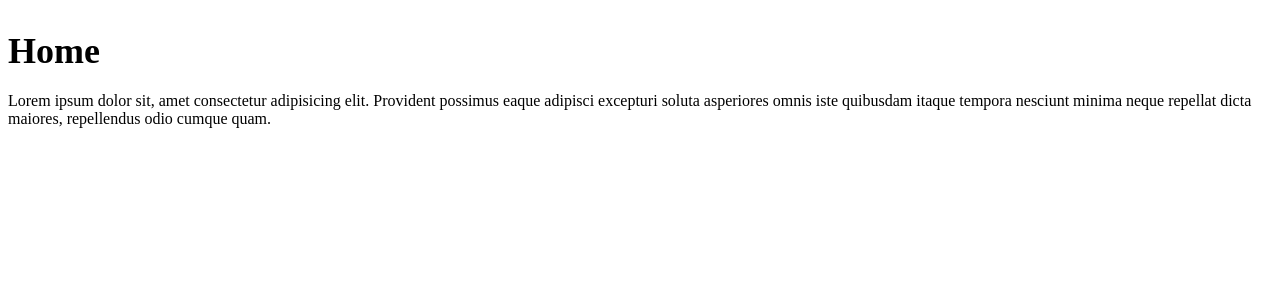
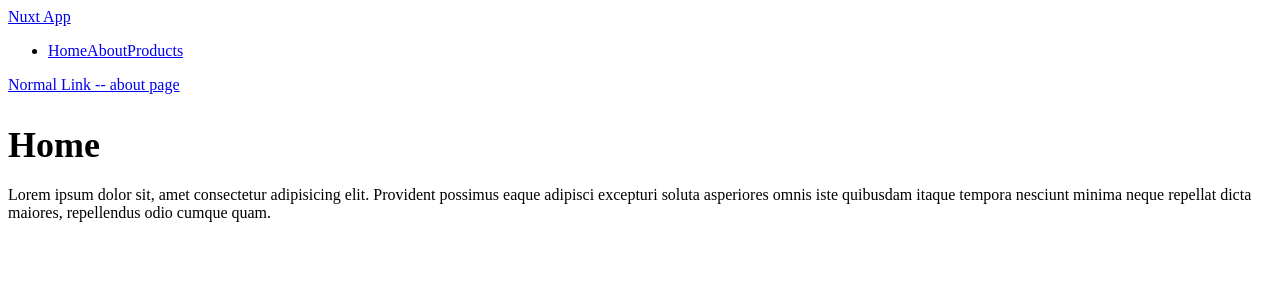
Before and after one commit to ciamac-da/nuxt-01, a Nuxt app: page / in a window 1280 px wide. Shown: the top 300 px of the page. Built offline with nearby package versions, Linux system fonts and the light colour scheme.

Commit message:
NuxtLink

```diff
--- a/pages/about.vue
+++ b/pages/about.vue
@@ -1,5 +1,19 @@
 <template>
     <div>
+        <header>
+            <nav>
+                <NuxtLink to="/">Cia</NuxtLink>
+                <ul>
+                    <li>
+                        <NuxtLink to="/">Home</NuxtLink>
+                        <NuxtLink to="/about">About</NuxtLink>
+                        <NuxtLink to="/products">Products</NuxtLink>
+                    </li>
+                </ul>
+                <a href="/about"> Normal Link -- about page</a>
+            </nav>
+        </header>
+
         <h2>About</h2>
         <p>Lorem ipsum dolor sit, amet consectetur adipisicing elit. Provident possimus eaque adipisci excepturi soluta asperiores omnis iste quibusdam itaque tempora nesciunt minima neque repellat dicta maiores, repellendus odio cumque quam.</p>
     </div>
--- a/pages/index.vue
+++ b/pages/index.vue
@@ -1,8 +1,21 @@
 <template>
     <div>
+        <header>
+            <nav>
+                <NuxtLink to="/">Nuxt App</NuxtLink>
+                <ul>
+                    <li>
+                        <NuxtLink to="/">Home</NuxtLink>
+                        <NuxtLink to="/about">About</NuxtLink>
+                        <NuxtLink to="/products">Products</NuxtLink>
+                    </li>
+                </ul>
+                <a href="/about"> Normal Link -- about page</a>
+            </nav>
+        </header>
         <h2>Home</h2>
         <p>Lorem ipsum dolor sit, amet consectetur adipisicing elit. Provident possimus eaque adipisci excepturi soluta asperiores omnis iste quibusdam itaque tempora nesciunt minima neque repellat dicta maiores, repellendus odio cumque quam.</p>
-    </div>
+</div>
 </template>
 
 <script>
```
